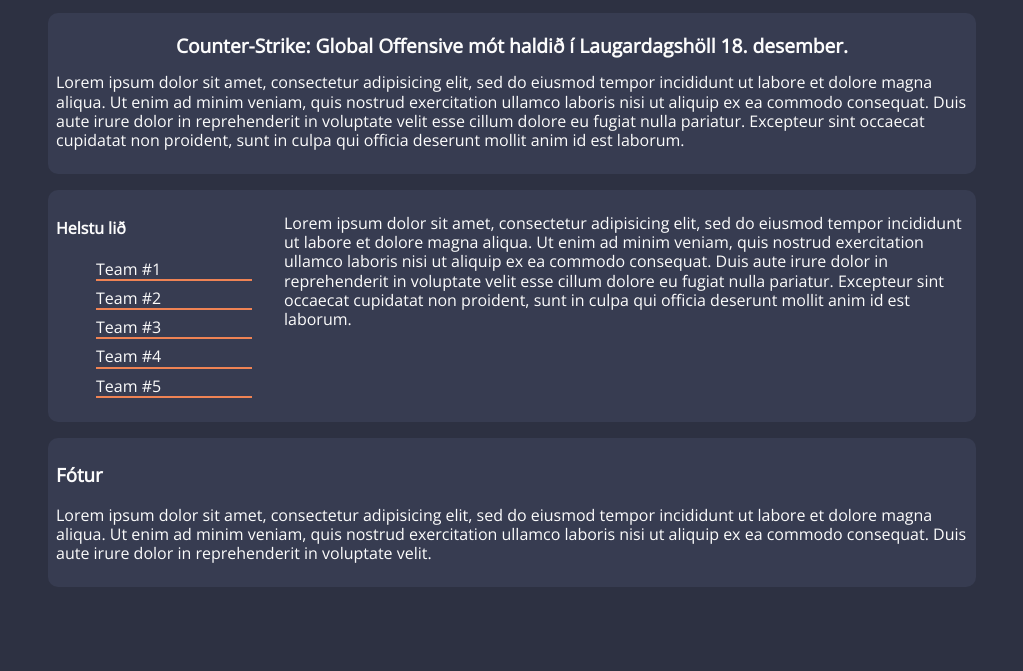
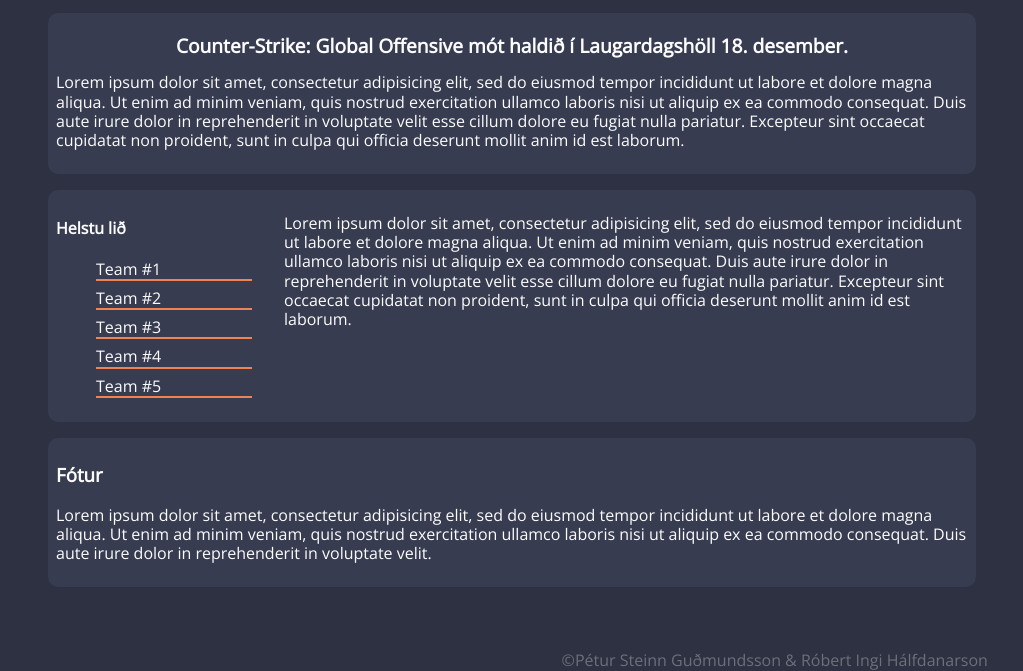
Before and after one commit to PeturSteinn/VEF2-Lokaverkefni, a plain HTML site: page index.html in a window 1280 px wide. Shown: the part 200-871 px from the top of the page, without its empty margins (128-1151 px from the left). Drawn offline with nearby package versions, Linux system fonts and the light colour scheme.

Commit message:
Code cleanup og addaði signature neðst á síðuna

```diff
--- a/css/styles.scss
+++ b/css/styles.scss
@@ -28,9 +28,9 @@
   grid-template-areas: "header" "wrapper" "nav" "footer";
 }
 
-.BLOCK {
-  border: solid #aaa;
-  height: 20em;
+.signature {
+  text-align: right;
+  color: rgba(204, 204, 204, .4);
 }
 
 header {
--- a/index.html
+++ b/index.html
@@ -54,6 +54,8 @@
         dolor in reprehenderit in voluptate velit.</p>
     </footer>
   </section>
+  <span class="signature">&#169;Pétur Steinn Guðmundsson & Róbert Ingi Hálfdanarson&nbsp;</span>
+
 </body>
 
 </html>
```
Also changed, not shown: css/master.css, 1 other file.
